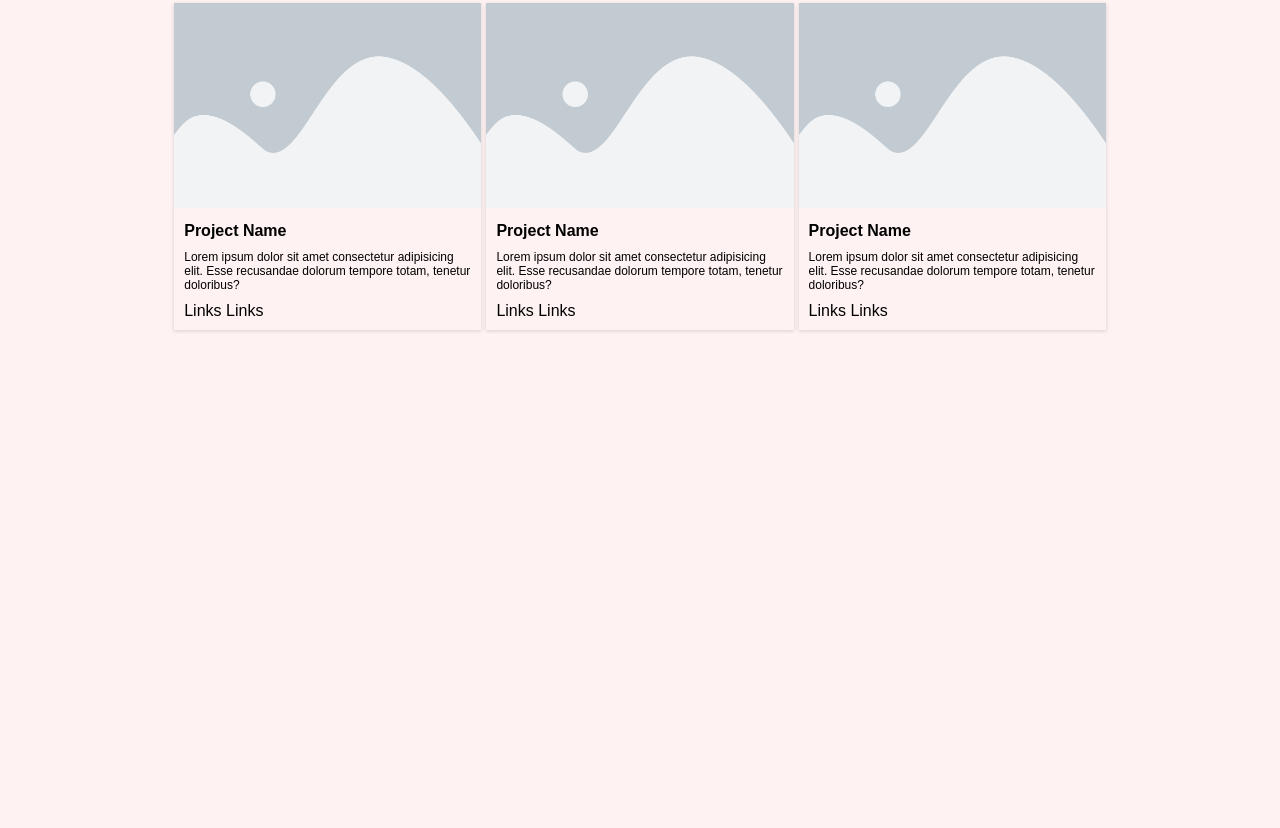
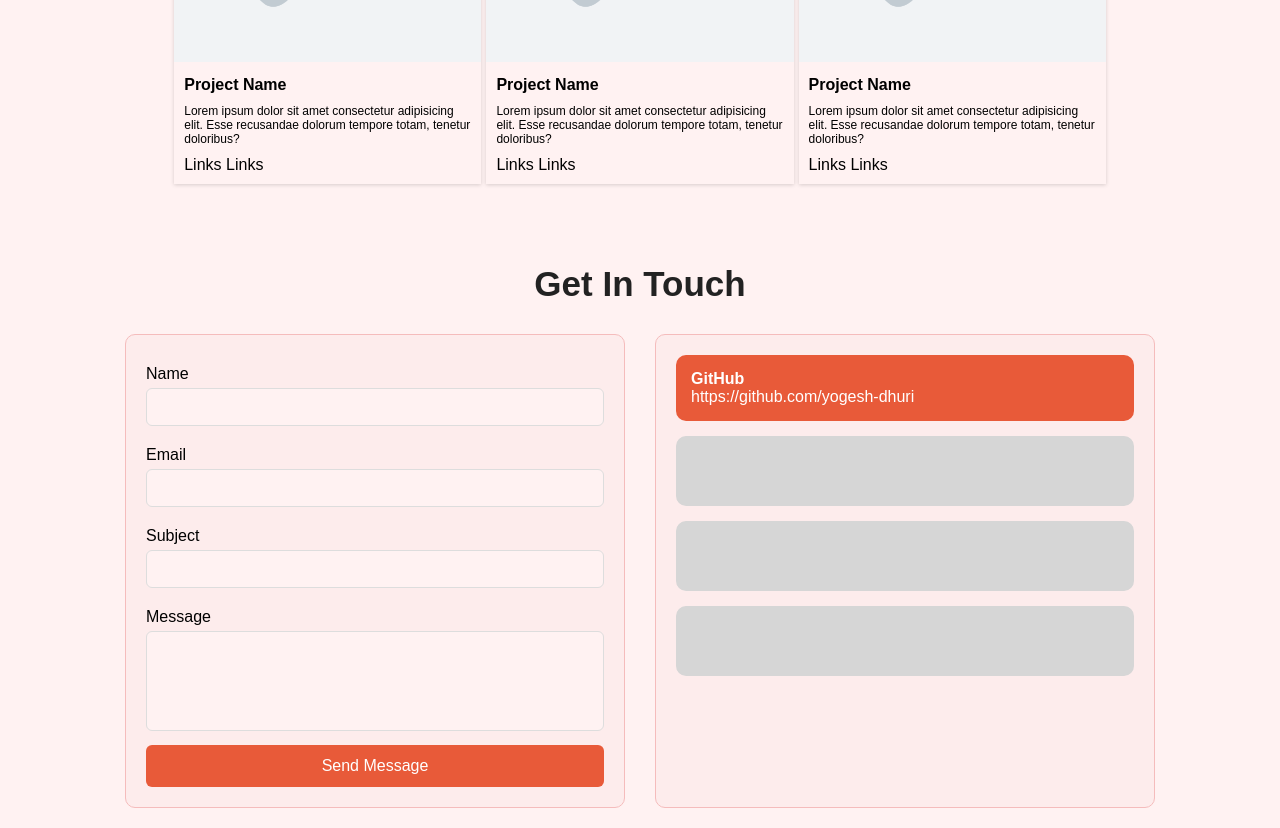
Before and after one commit to ysdhuri312/portfolio-app, a website built with Vite: page v2.0/index.html in a window 1280 px wide. Shown: the part 1481-2309 px from the top of the page. Before the commit the page ends 1871 px from the top, so only its background shows below. Built offline with nearby package versions, Linux system fonts and the light colour scheme.

Commit message:
Complete contact section with style and responsivness

```diff
--- a/v2.0/index.html
+++ b/v2.0/index.html
@@ -256,6 +256,40 @@
               </li>
             </ul>
           </section>
+
+          <section id="contact-me">
+            <h2>Get In Touch</h2>
+            <div class="contact">
+              <div class="form-container">
+                <form>
+                  <label for="name">Name</label
+                  ><input type="text" id="name" placeholder="" /><label
+                    for="email"
+                    >Email</label
+                  ><input type="email" id="email" placeholder="" /><label
+                    for="subject"
+                    >Subject</label
+                  ><input type="text" id="subject" placeholder="" /><label
+                    for="message"
+                    >Message</label
+                  ><textarea id="message" placeholder=""></textarea
+                  ><button type="submit">Send Message</button>
+                </form>
+              </div>
+              <div class="contact-info">
+                <div class="links">
+                  <strong>GitHub</strong><br /><a
+                    href="https://github.com/yogesh-dhuri"
+                    target="_blank"
+                    >https://github.com/yogesh-dhuri</a
+                  >
+                </div>
+                <div class="placeholder"></div>
+                <div class="placeholder"></div>
+                <div class="placeholder"></div>
+              </div>
+            </div>
+          </section>
         </main>
       </body>
     </div>
--- a/v2.0/src/styles/about-me.css
+++ b/v2.0/src/styles/about-me.css
@@ -3,7 +3,7 @@
     align-items: center;
     gap: 30px;
     padding: 10px 10%;
-    margin-bottom: 50px;
+    margin-bottom: 70px;
 }
 
 #about-me_left {
@@ -24,7 +24,7 @@
     letter-spacing: 5px;
     margin-top: 0;
     margin-bottom: 15px;
-    opacity: .7
+    opacity: 0.7
 }
 
 #about-me_right h1 {
--- /dev/null
+++ b/v2.0/src/styles/contact.css
@@ -0,0 +1,127 @@
+contact-me {
+    max-width: 1440px;
+    margin-inline: auto;
+    padding: 10px 10%;
+}
+
+#contact-me h2 {
+    color: #222;
+    text-align: center;
+    font-size: 35px;
+    margin-bottom: 10px;
+    font-weight: 800
+}
+
+.contact {
+    display: flex;
+    justify-content: center;
+    gap: 30px;
+    padding: 20px
+}
+
+form,
+label {
+    background: #fdecec
+}
+
+.form-container {
+    background: #fdecec;
+    padding: 20px;
+    border-radius: 10px;
+    flex: 1;
+    max-width: 500px;
+    border: 1px solid #f5bcbc
+}
+
+.form-container label {
+    display: block;
+    font-weight: 500;
+    margin: 10px 0 5px
+}
+
+.form-container input,
+.form-container textarea {
+    width: 100%;
+    padding: 10px;
+    border-radius: 6px;
+    border: 1px solid #ddd;
+    outline: none;
+    margin-bottom: 10px;
+    font-size: 14px
+}
+
+.form-container textarea {
+    resize: none;
+    height: 100px
+}
+
+.form-container button {
+    width: 100%;
+    background: #e85a39;
+    color: #fff;
+    padding: 12px;
+    border: none;
+    border-radius: 6px;
+    font-size: 16px;
+    cursor: pointer
+}
+
+.form-container button:hover {
+    background: #d94b2c
+}
+
+.contact-info {
+    background: #fdecec;
+    padding: 20px;
+    border-radius: 10px;
+    flex: 1;
+    max-width: 500px;
+    border: 1px solid #f5bcbc
+}
+
+.links>strong,
+.links>a {
+    background: #e85a39
+}
+
+.contact-info .links {
+    background: #e85a39;
+    color: #fff;
+    padding: 15px;
+    border-radius: 10px;
+    margin-bottom: 15px;
+    font-size: 16px
+}
+
+.links a {
+    color: #fff;
+    text-decoration: none
+}
+
+.placeholder {
+    background: #d6d6d6;
+    height: 70px;
+    border-radius: 10px;
+    margin-bottom: 15px
+}
+
+@media screen and (max-width: 1024px) {
+    .contact {
+        flex-direction: column;
+        align-items: center;
+    }
+
+    .form-container {
+        max-width: 650px;
+        width: 100%;
+    }
+
+    .contact-info {
+        max-width: 650px;
+        width: 100%;
+    }
+
+    #contact-me h2 {
+        font-size: 30px;
+    }
+}
--- a/v2.0/src/styles/home.css
+++ b/v2.0/src/styles/home.css
@@ -1,9 +1,9 @@
 #hero {
-    height: 80vh;
+    height: auto;
     display: flex;
     align-items: center;
     padding: 10px 10%;
-    margin-bottom: 50px;
+    margin-bottom: 70px;
 }
 
 #hero_left {
--- a/v2.0/src/styles/main.css
+++ b/v2.0/src/styles/main.css
@@ -3,6 +3,7 @@
 @import 'about-me';
 @import 'specialize.css';
 @import 'my-work.css';
+@import 'contact.css';
 
 @font-face {
   font-family: "poppins";
--- a/v2.0/src/styles/my-work.css
+++ b/v2.0/src/styles/my-work.css
@@ -6,7 +6,7 @@
      max-width: 1440px;
      margin-inline: auto;
      padding: 10px 10%;
-     margin-bottom: 50px;
+     margin-bottom: 70px;
  }
 
  #my-work h3 {
@@ -59,4 +59,8 @@
      .card {
          width: 100%;
      }
+
+     #my-work h3 {
+         font-size: 30px;
+     }
  }
--- a/v2.0/src/styles/specialize.css
+++ b/v2.0/src/styles/specialize.css
@@ -6,7 +6,7 @@
     max-width: 1440px;
     margin-inline: auto;
     padding: 10px 10%;
-    margin-bottom: 50px;
+    margin-bottom: 70px;
 }
 
 #specialize h3 {
```
